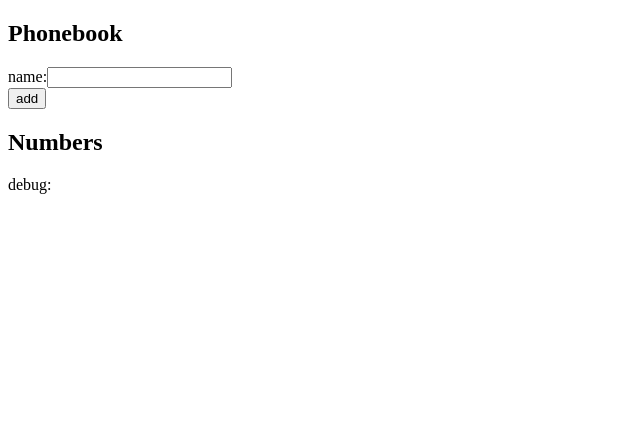
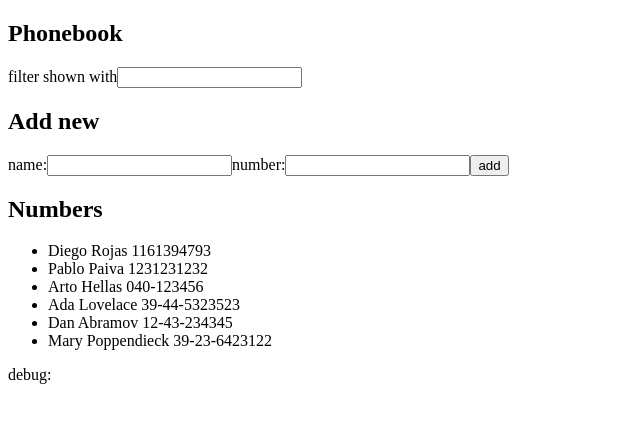
Before and after one commit to diegorealmadrid7/Part2, a React (Create React App) app in the folder thephonebook/: page / in a window 1280 px wide. Shown: the top 422 px of the page, without its empty margins (0-640 px from the left). Built offline with nearby package versions, Linux system fonts and the light colour scheme.

Commit message:
step 5 finished

```diff
--- a/thephonebook/src/App.js
+++ b/thephonebook/src/App.js
@@ -1,46 +1,76 @@
 import React, { useState } from 'react'
-import Person from './components/Persons'
+import Persons from './components/Persons'
+import NewPerson from './components/AddPerson'
+import FilterPerson from './components/FilterPerson'
 
 const App = () => {
-  const [ persons, setPersons ] = useState([])
+  const [ persons, setPersons ] = useState([
+    { name: 'Diego Rojas', number: '1161394793' },
+    { name: 'Pablo Paiva', number: '1231231232' },
+    { name: 'Arto Hellas', number: '040-123456' },
+    { name: 'Ada Lovelace', number: '39-44-5323523' },
+    { name: 'Dan Abramov', number: '12-43-234345' },
+    { name: 'Mary Poppendieck', number: '39-23-6423122' }
+  ])
+
   const [ newName, setNewName ] = useState('')
+  const [ newNumber, setNewNumber ] = useState('')
+  const [ newSearch, setNewSearch ] = useState('')
 
   const addPerson = (event) => {
     event.preventDefault()
     const personObject = {
       name: newName,
       date: new Date().toISOString(),
+      number: newNumber,
       id: persons.length + 1,
     }
 
-    setPersons(persons.concat(personObject))
-    setNewName('')
+    const previusPerson = persons.find(n => n.name === newName)
+
+    console.log(previusPerson ? previusPerson.name : 'no match')
+    console.log(`name: ${newName} number: ${newNumber}`)
+
+    if (previusPerson) {
+      window.alert(`${newName} is already added to phonebook`)
+      setNewName('')
+      setNewNumber('')
+    } else {
+      setPersons(persons.concat(personObject))
+      setNewName('')
+      setNewNumber('')
+    }
   }
 
   const handleNameChange = (event) => {
-    console.log(event.target.value)
     setNewName(event.target.value)
+  }
+
+  const handleNumberChange = (event) => {
+    setNewNumber(event.target.value)
+  }
+
+  const handleSearchChange = (event) => {
+    setNewSearch(event.target.value)
   }
 
   return (
     <div>
       <h2>Phonebook</h2>
-      <form onSubmit={addPerson}>
-        <div>
-          name:
-          <input
-            value={newName}
-            onChange={handleNameChange}
-          />
-        </div>
-        <div>
-          <button type="submit">add</button>
-        </div>
-      </form>
+      <FilterPerson
+        newSearch={newSearch}
+        handleSearchChange={handleSearchChange}
+      />
+      <h2>Add new</h2>
+      <NewPerson
+        newName={newName}
+        newNumber={newNumber}
+        handleNameChange={handleNameChange}
+        handleNumberChange={handleNumberChange}
+        addPerson={addPerson}
+      />
     <h2>Numbers</h2>
-    {persons.map(person =>
-     <Person key={person.id} person={person} />
-    )}
+     <Persons persons={persons} newSearch={newSearch} />
     debug: {newName}
     </div>
   )
--- /dev/null
+++ b/thephonebook/src/components/AddPerson.js
@@ -0,0 +1,21 @@
+import React from 'react'
+
+const NewPerson = (props) => {
+    return(
+        <form onSubmit={props.addPerson}>
+          name:
+          <input
+            value={props.newName}
+            onChange={props.handleNameChange}
+          />
+          number:
+          <input
+            value={props.newNumber}
+            onChange={props.handleNumberChange}
+          />
+          <button type="submit">add</button>
+      </form>
+    )
+}
+
+export default NewPerson
--- /dev/null
+++ b/thephonebook/src/components/FilterPerson.js
@@ -0,0 +1,15 @@
+import React from 'react'
+
+const FilterPerson = (props) => {
+    return (
+        <div>
+            filter shown with
+            <input
+                value={props.newSearch}
+                onChange={props.handleSearchChange}
+            />
+        </div>
+    )
+}
+
+export default FilterPerson
--- /dev/null
+++ b/thephonebook/src/components/Person.js
@@ -0,0 +1,9 @@
+import React from 'react'
+
+const Person = (props) => {
+    return (
+        <li>{props.name} {props.number}</li>
+    )
+}
+
+export default Person
--- a/thephonebook/src/components/Persons.js
+++ b/thephonebook/src/components/Persons.js
@@ -1,9 +1,13 @@
 import React from 'react'
+import Person from './Person'
 
-const Person = ({ person }) => {
-    return(
-        <li>{person.name}</li>
+const Persons = (props) => {
+    return (
+        <ul>
+            {props.persons.filter(person => person.name.toUpperCase().includes(props.newSearch.toUpperCase())).map(person => (
+            <Person key={person.id} name={person.name} number={person.number} /> ))}
+        </ul>
     )
 }
 
-export default Person
+export default Persons
```
